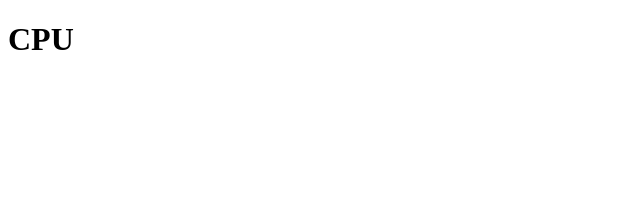
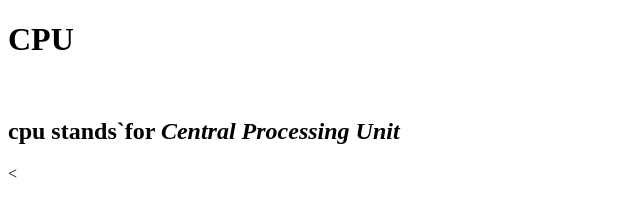
Before and after one commit to iamneo-production/cffbceabfccfcecadaeccdfffebaeceaec, a plain HTML site: page public/index.html in a window 1280 px wide. Shown: the whole page, without its empty margins (0-640 px from the left). Drawn offline with Linux system fonts and the light colour scheme.

Commit message:
Backup Commit

```diff
--- a/public/index.html
+++ b/public/index.html
@@ -10,6 +10,7 @@
 <body>
 <h1>CPU</h1>
 <br>
-
+<h2>cpu stands`for <i>Central Processing Unit</i></h2>
+<
 </body>
 </html>
```
